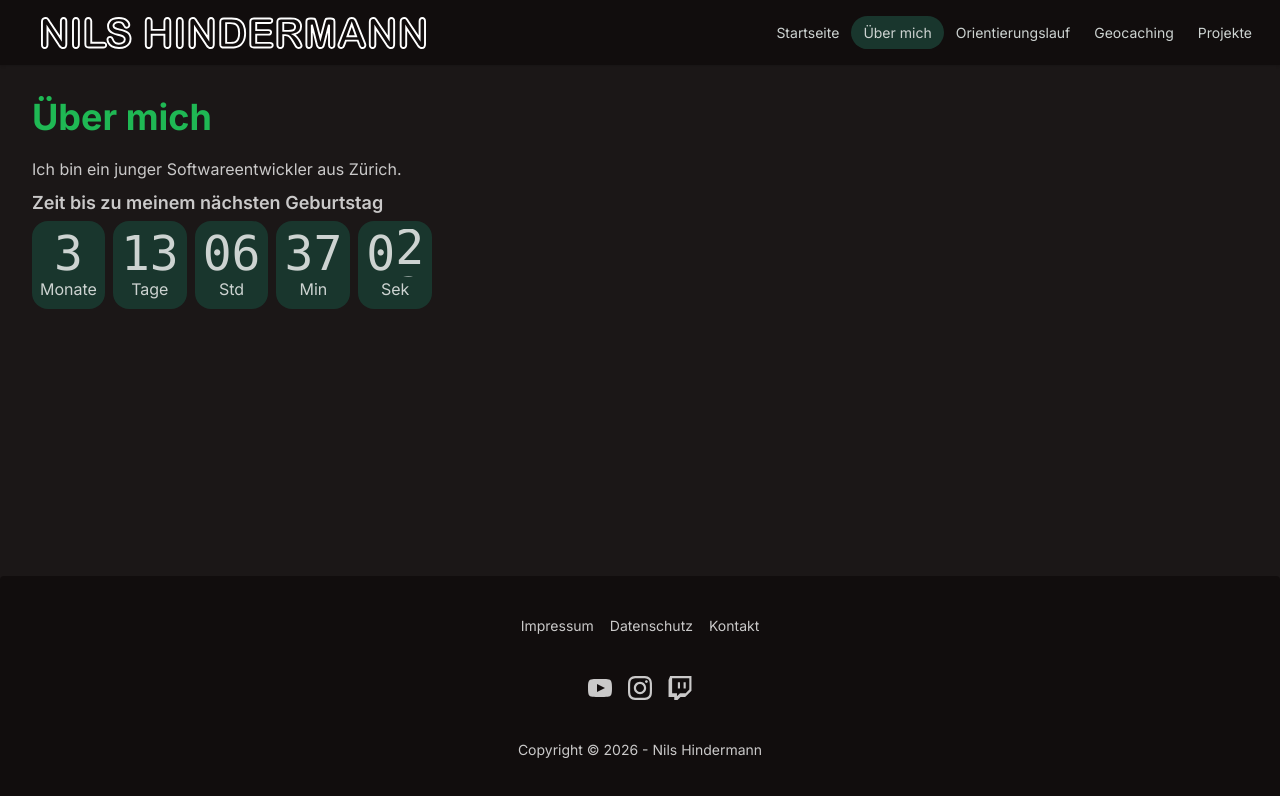
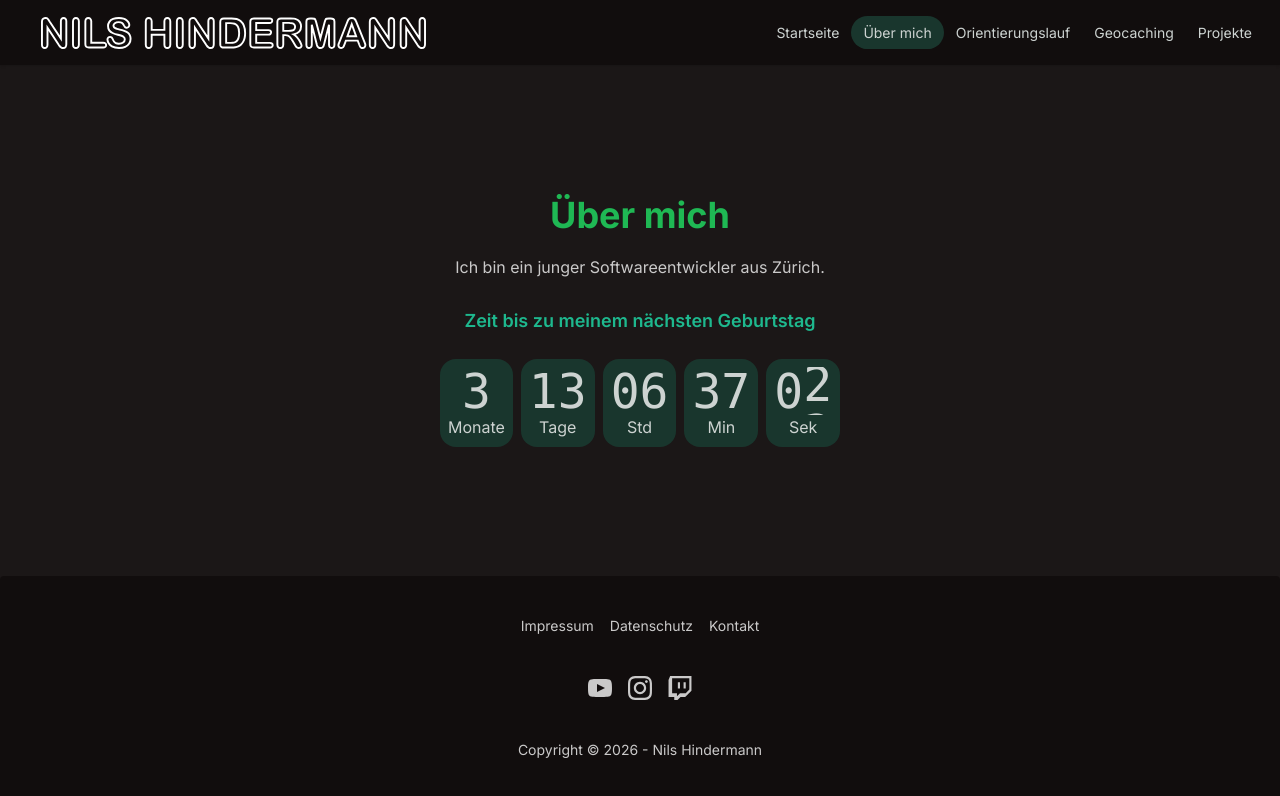
Before and after one commit to nilshindermann/nilsh.ch, a Next.js app: page /about in a window 1280 px wide. Shown: the top 796 px of the page. Built offline with nearby package versions, Linux system fonts and the light colour scheme.

Commit message:
Layout improvements

```diff
--- a/app/(default)/(legal)/legal.module.css
+++ b/app/(default)/(legal)/legal.module.css
@@ -2,7 +2,7 @@
 @reference '../../globals.css';
 
 .legal {
-    @apply mx-auto max-w-3xl p-4 text-left;
+    @apply mx-auto max-w-3xl text-left;
 }
 
 .legal a {
@@ -14,7 +14,7 @@
 }
 
 .legal h1 {
-    @apply text-primary mb-5 text-center text-4xl font-bold;
+    @apply text-primary mb-5 text-center text-2xl sm:text-3xl md:text-4xl font-bold;
 }
 
 .legal h2 {
--- a/app/(default)/about/page.tsx
+++ b/app/(default)/about/page.tsx
@@ -1,6 +1,7 @@
 import Countdown from '@/components/countdown/countdown';
 import { Metadata } from 'next';
 import React, { ReactElement } from 'react';
+import CenterAlignedPage from '@/components/layout/center-aligned-page';
 
 export const metadata: Metadata = {
     title: 'Über mich - Nils Hindermann',
@@ -10,7 +11,7 @@ export const metadata: Metadata = {
 
 export default function AboutPage(): ReactElement {
     return (
-        <>
+        <CenterAlignedPage>
             <h1>Über mich</h1>
             <p className="mb-1">
                 Ich bin ein junger Softwareentwickler aus Zürich.
@@ -26,6 +27,6 @@ export default function AboutPage(): ReactElement {
                     duration: 'P1D',
                 }}
             />
-        </>
+        </CenterAlignedPage>
     );
 }
--- a/app/(default)/countdown/[event]/page.tsx
+++ b/app/(default)/countdown/[event]/page.tsx
@@ -6,7 +6,7 @@ import { ReactElement } from 'react';
 
 import { events } from '../events';
 import { CountdownEvent } from '@/models/events';
-import CenterAlignedPage from '@/components/center-aligned-page';
+import CenterAlignedPage from '@/components/layout/center-aligned-page';
 
 interface Params {
     event: string;
--- /dev/null
+++ b/app/(default)/default.module.css
@@ -0,0 +1,23 @@
+@reference 'tailwindcss';
+@reference '../globals.css';
+
+@layer base {
+    .default {
+        @apply mx-auto w-full grow p-8 lg:container;
+    }
+}
+
+@layer components {
+    /* Link styles */
+    .default a:not(.btn) {
+        @apply text-primary underline hover:no-underline;
+    }
+
+    .default h1 {
+        @apply text-primary mb-5 text-2xl sm:text-3xl md:text-4xl font-bold;
+    }
+
+    .default h2 {
+        @apply text-secondary my-5 text-2xl font-bold;
+    }
+}
--- a/app/(default)/geocaching/page.tsx
+++ b/app/(default)/geocaching/page.tsx
@@ -22,9 +22,7 @@ export default function OrienteeringPage(): ReactElement {
             </p>
 
             <div className="mt-5 flex flex-col flex-wrap items-center justify-center">
-                <h2 className="text-secondary py-5 text-2xl font-bold">
-                    Meine Statistiken
-                </h2>
+                <h2>Meine Statistiken</h2>
                 <Link href="https://project-gc.com/ProfileStats/froggy1407">
                     <Image
                         alt="Project-GC"
--- a/app/(default)/layout.tsx
+++ b/app/(default)/layout.tsx
@@ -1,6 +1,8 @@
 import Footer from '@/components/footer';
 import Navbar from '@/components/navbar';
 import React from 'react';
+
+import s from './default.module.css';
 
 export default function DefaultLayout({
     children,
@@ -9,9 +11,7 @@ export default function DefaultLayout({
 }): React.ReactNode {
     return (
         <Navbar>
-            <main className="mx-auto w-full grow p-8 lg:container">
-                {children}
-            </main>
+            <main className={s.default}>{children}</main>
             <Footer />
         </Navbar>
     );
--- a/app/(default)/orienteering/page.tsx
+++ b/app/(default)/orienteering/page.tsx
@@ -49,9 +49,7 @@ export default function OrienteeringPage(): ReactElement {
                     )}
                 </p>
             )) || <p>Ich habe keine aktive Saison.</p>}
-            <h2 className="text-secondary mt-5 text-2xl font-bold">
-                Vergangene Saisons
-            </h2>
+            <h2>Vergangene Saisons</h2>
 
             <div className="max-w-full overflow-x-auto">
                 <table className="table">
--- a/app/(default)/page.tsx
+++ b/app/(default)/page.tsx
@@ -1,6 +1,6 @@
 import { ReactElement } from 'react';
 import Link from '@/components/link';
-import CenterAlignedPage from '@/components/center-aligned-page';
+import CenterAlignedPage from '@/components/layout/center-aligned-page';
 
 export default function Home(): ReactElement {
     return (
--- a/app/globals.css
+++ b/app/globals.css
@@ -30,14 +30,3 @@
         border-color: var(--color-gray-200, currentcolor);
     }
 }
-
-@layer components {
-    /* Link styles */
-    a:not(.btn) {
-        @apply text-primary underline hover:no-underline;
-    }
-
-    h1 {
-        @apply text-primary mb-5 text-4xl font-bold;
-    }
-}
```
Also changed, not shown: components/layout/center-aligned-page.tsx (renamed from components/center-aligned-page.tsx).
